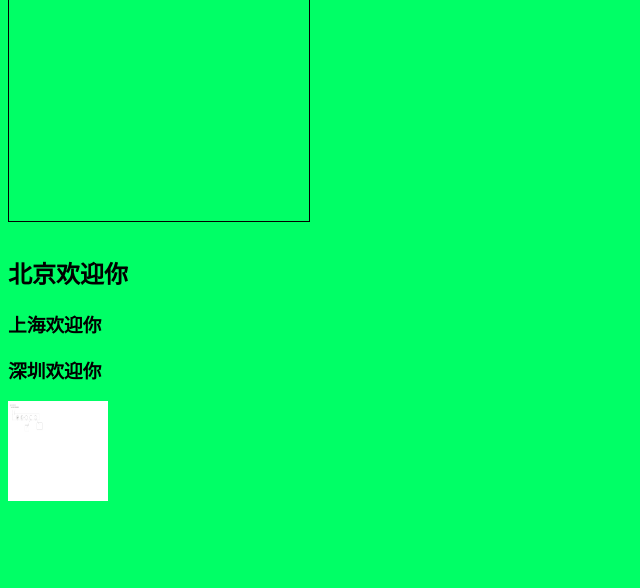
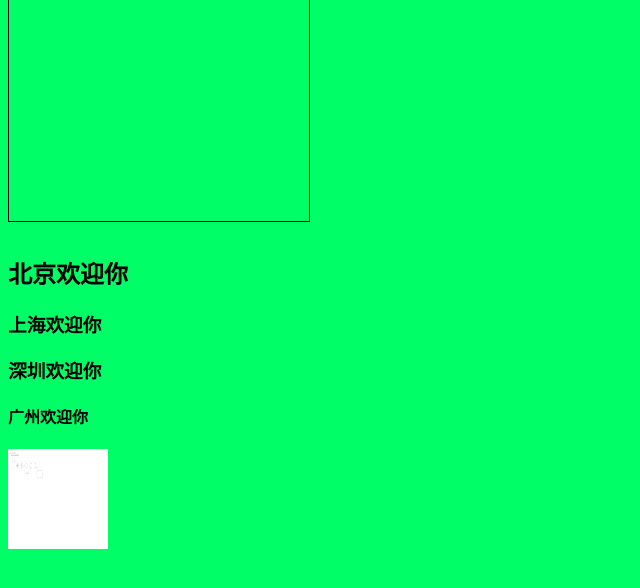
Before and after one commit to lfzzc/git-demo, a website: page src/index.html in a window 1280 px wide. Shown: the part 114-702 px from the top of the page, without its empty margins (0-640 px from the left). Drawn offline with Linux system fonts and the light colour scheme; files that its build step writes are made by us from their sources.

Commit message:
'v2first'

```diff
--- a/src/index.html
+++ b/src/index.html
@@ -11,6 +11,7 @@
 <h2>北京欢迎你</h2>
 <h3>上海欢迎你</h3>
 <h3>深圳欢迎你</h3>
+<h4>广州欢迎你</h4>
 <div class="box"></div>
 <script src="js/all.js"></script>
 </body>
```
